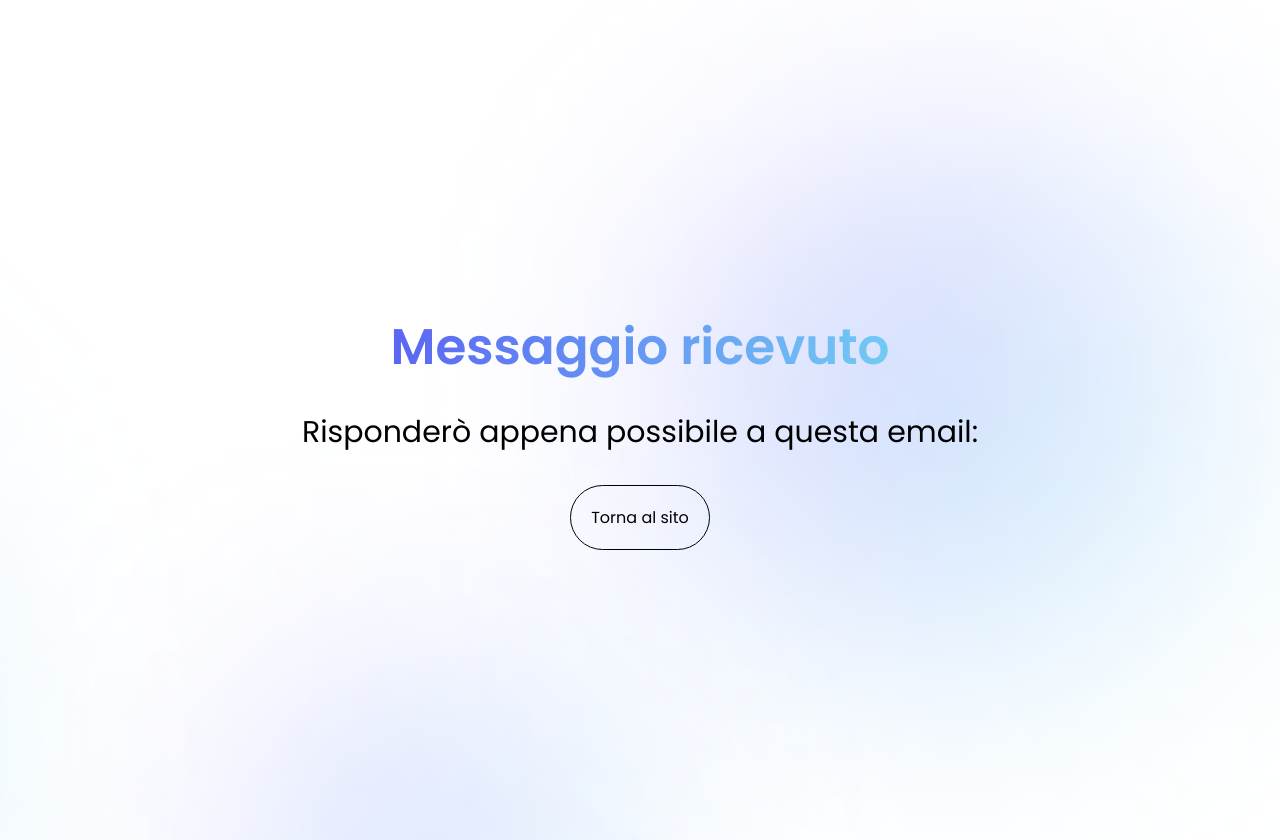
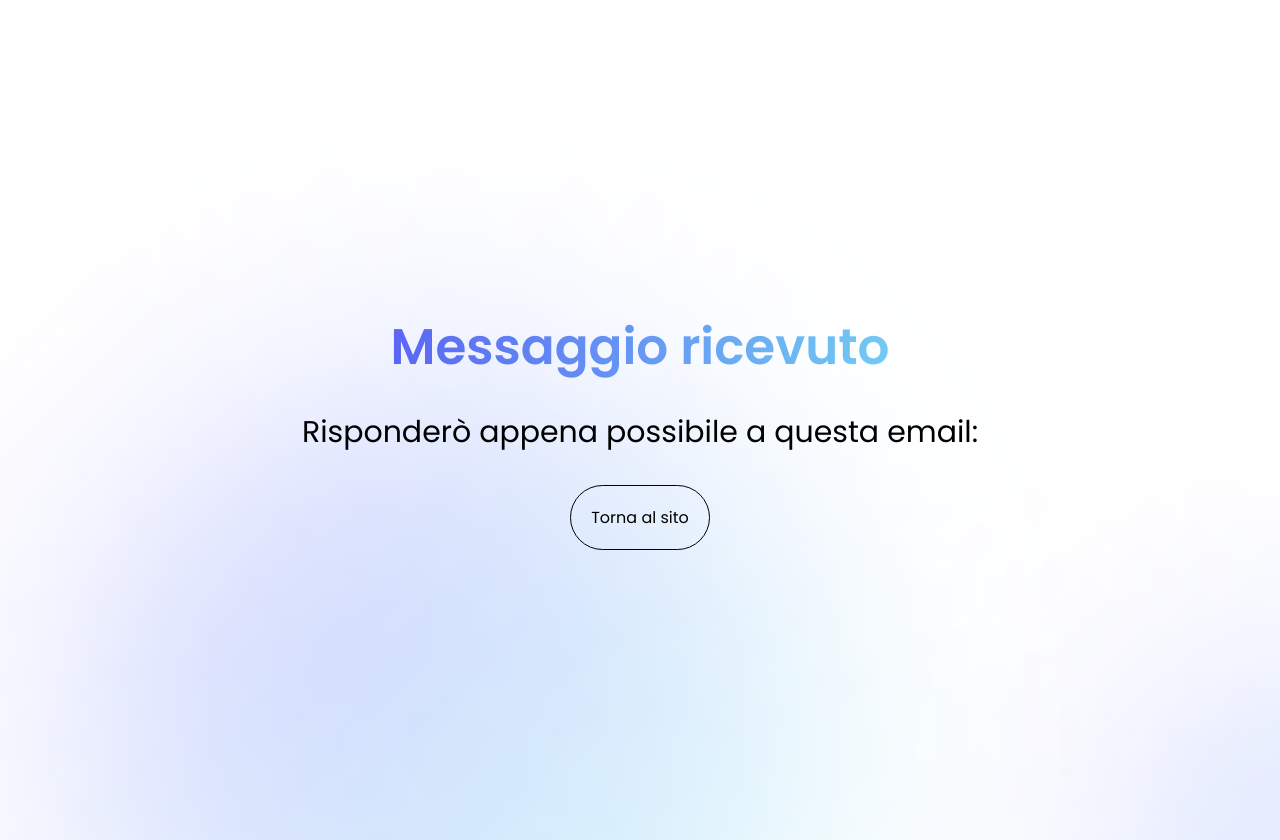
Before and after one commit to AndreaEmmi/portfolio-site, a plain HTML site: page sent.html in a window 1280 px wide. Drawn offline with Linux system fonts and the light colour scheme.

```diff
--- a/style.css
+++ b/style.css
@@ -48,7 +48,7 @@
   background-image: url("./images/back.png");
   background-repeat: no-repeat;
   background-attachment: fixed;
-  background-position: right;
+  background-position: left;
 }
 
 a {
@@ -74,7 +74,6 @@
   top: 0;
   left: 0;
   right: 0;
-  height: 60px;
   z-index: 1;
   backdrop-filter: blur(100px);
   -webkit-backdrop-filter: blur(100px);
```
